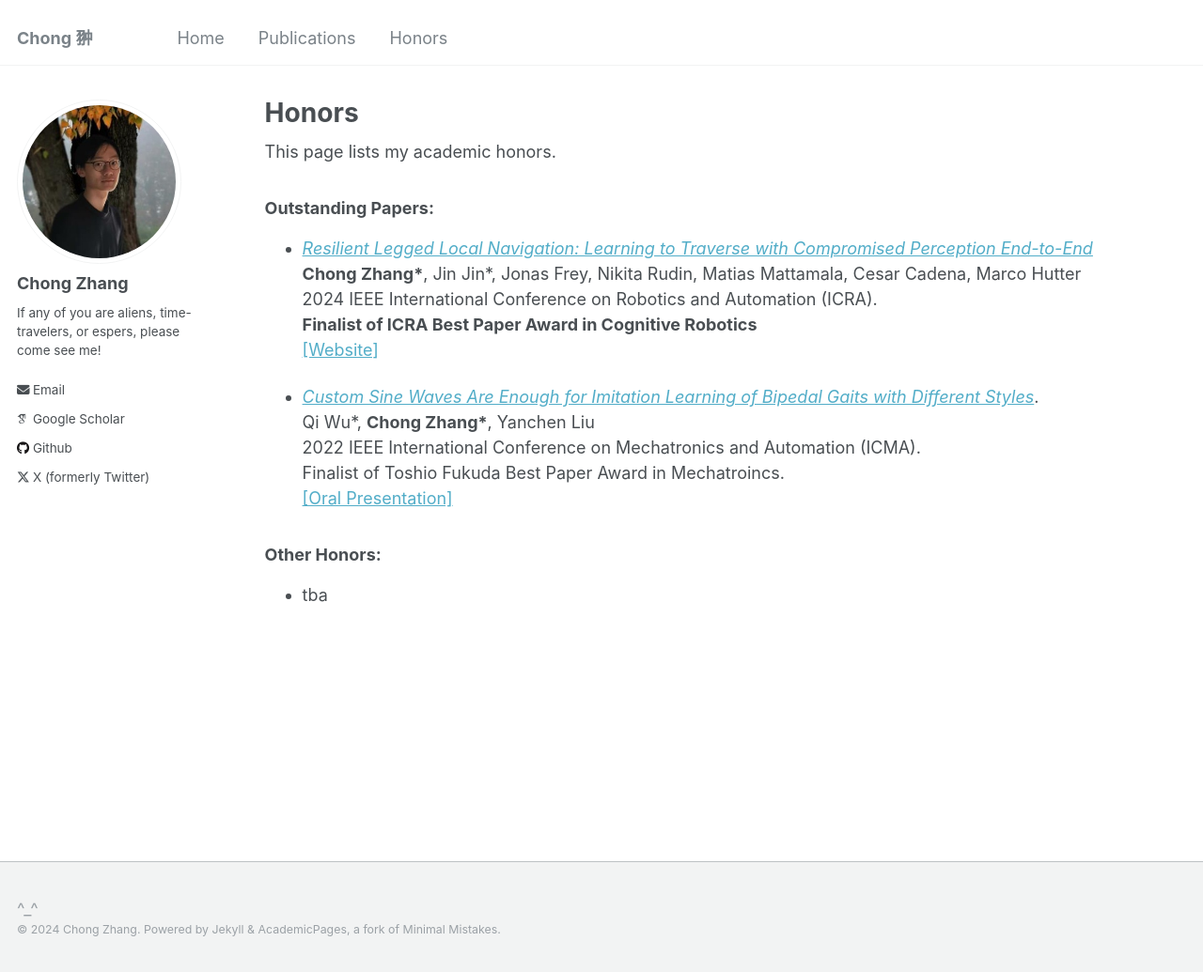
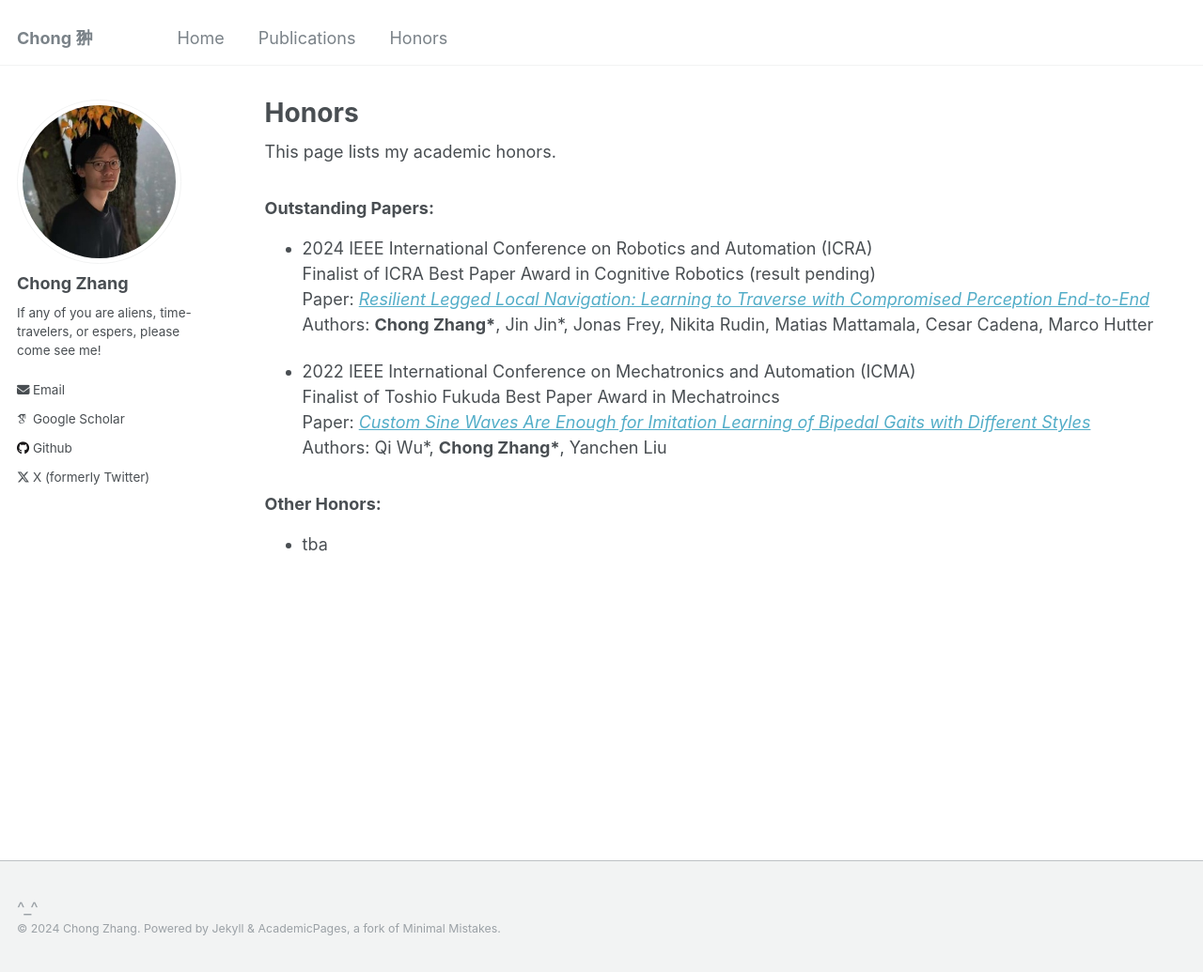
Before and after one commit to zita-ch/zita-ch.github.io, a Jekyll site: the page built from _pages/honors.md, in a window 1280 px wide and 1035 px high. Shown: the whole window at 94% size. Built offline with Jekyll 4.4.1, drawn with Linux system fonts in a browser that asks for light colours; some web fonts are replaced.

Commit message:
update honors

```diff
--- a/_pages/honors.md
+++ b/_pages/honors.md
@@ -12,20 +12,16 @@ author_profile: true
 
 ### Outstanding Papers:
 
-
-+ [_Resilient Legged Local Navigation: Learning to Traverse with Compromised Perception End-to-End_](https://arxiv.org/pdf/2310.03581.pdf)
-  **Chong Zhang\***, Jin Jin\*, Jonas Frey, Nikita Rudin, Matias Mattamala, Cesar Cadena, Marco Hutter
-  2024 IEEE International Conference on Robotics and Automation (ICRA).
-  **Finalist of ICRA Best Paper Award in Cognitive Robotics**
-  [\[Website\]](https://sites.google.com/leggedrobotics.com/resilient-navigation)
++ 2024 IEEE International Conference on Robotics and Automation (ICRA)
+  Finalist of ICRA Best Paper Award in Cognitive Robotics (result pending)
+  Paper: [_Resilient Legged Local Navigation: Learning to Traverse with Compromised Perception End-to-End_](https://arxiv.org/pdf/2310.03581.pdf)
+  Authors: **Chong Zhang\***, Jin Jin\*, Jonas Frey, Nikita Rudin, Matias Mattamala, Cesar Cadena, Marco Hutter
 
 
-
-+ [_Custom Sine Waves Are Enough for Imitation Learning of Bipedal Gaits with Different Styles_](https://arxiv.org/pdf/2204.04157.pdf).
-  Qi Wu\*, **Chong Zhang\***, Yanchen Liu
-  2022 IEEE International Conference on Mechatronics and Automation (ICMA).
-  Finalist of Toshio Fukuda Best Paper Award in Mechatroincs.
-  [\[Oral Presentation\]](/files/icma2022oral_compressed.pdf)
++ 2022 IEEE International Conference on Mechatronics and Automation (ICMA)
+  Finalist of Toshio Fukuda Best Paper Award in Mechatroincs
+  Paper: [_Custom Sine Waves Are Enough for Imitation Learning of Bipedal Gaits with Different Styles_](https://arxiv.org/pdf/2204.04157.pdf)
+  Authors: Qi Wu\*, **Chong Zhang\***, Yanchen Liu
 
 
 ### Other Honors:
```
